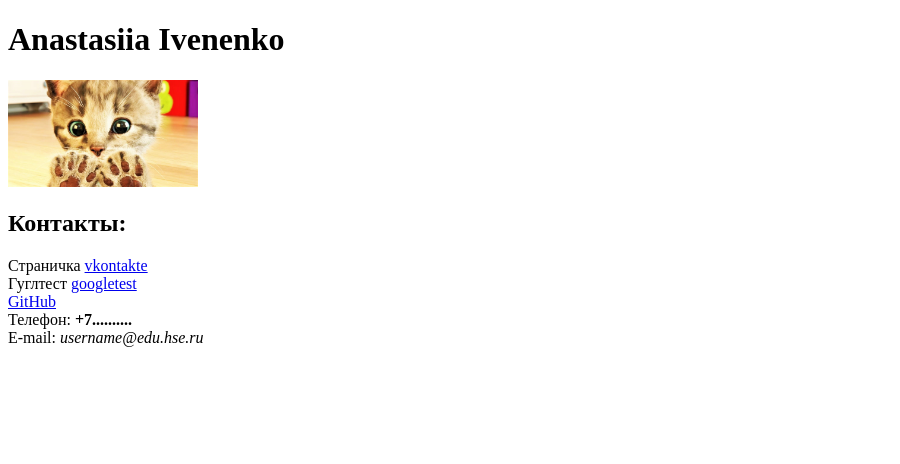
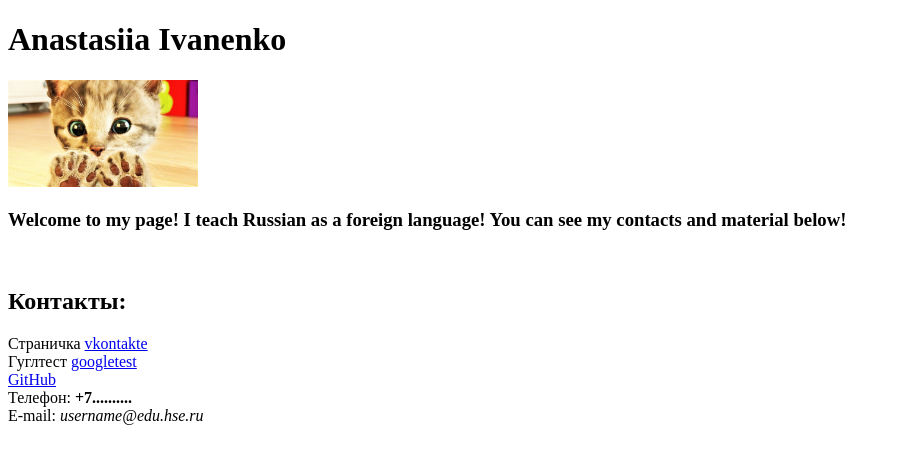
Before and after one commit to ivanenkoanastasiia/ivanenko96, a plain HTML site: page index.html in a window 1280 px wide. Shown: the whole page, without its empty margins (0-900 px from the left). Drawn offline with Linux system fonts and the light colour scheme.

Commit message:
Update index.html

```diff
--- a/index.html
+++ b/index.html
@@ -5,8 +5,10 @@
       <title>Моя личная страничка</title>
     </head>
     <body>
-      <left><h1>Anastasiia Ivenenko</h1></left>
+      <left><h1>Anastasiia Ivanenko</h1></left>
       <left><img alt="Это я" width="15%" src="me.jpg"></left>
+      <br/>
+      <left><h3>Welcome to my page! I teach Russian as a foreign language! You can see my contacts and material below!</h3></left>
       <br/>
       <h2>Контакты:</h2>
       Страничка <a href=https://https://vk.com/id176239673/>vkontakte</a>
```
